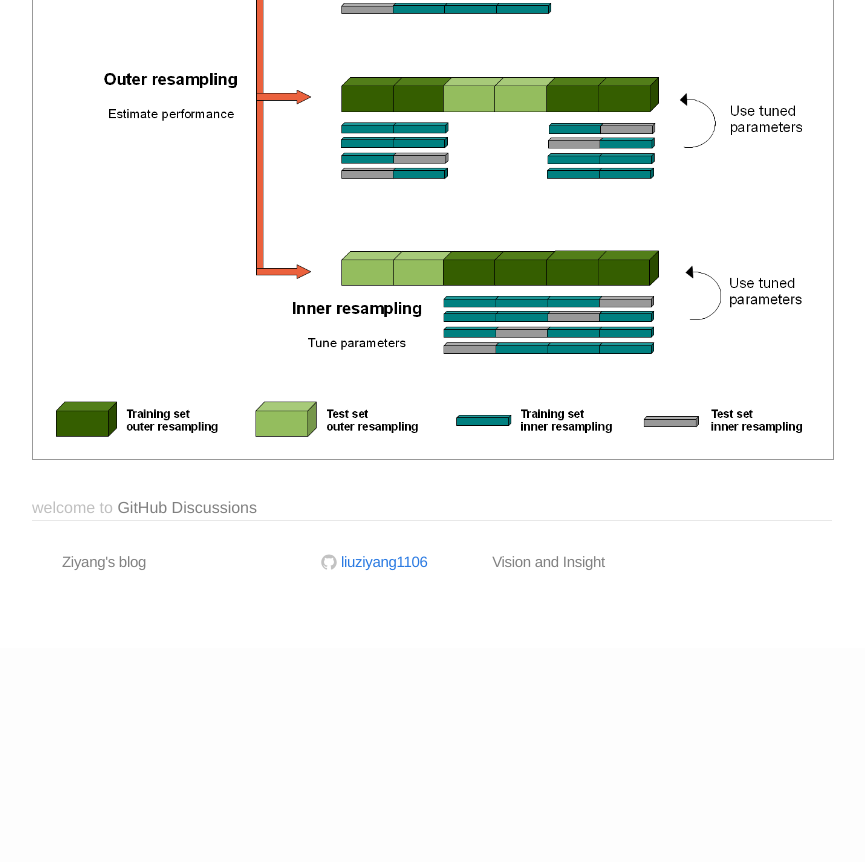
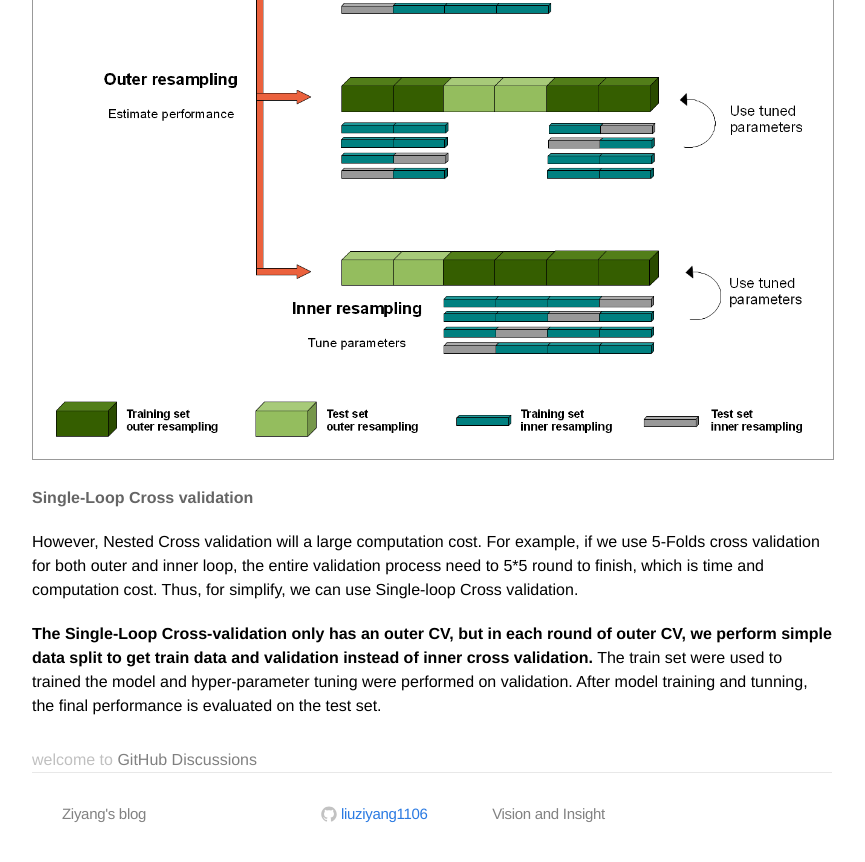
Before and after one commit to liuziyang1106/liuziyang1106.github.io, a Jekyll site: the page built from _posts/2021-5-14-cross-validation.md, in a window 1280 px wide and 900 px high, scrolled down 2215 px. Shown: the top 862 px of the window, without its empty margins (208-1073 px from the left). Built offline with Jekyll 4.4.1, drawn with Linux system fonts in a browser that asks for light colours; before the commit the page ends 2863 px from its top, so only the background shows below that.

Commit message:
cross validation

```diff
--- a/_posts/2021-5-14-cross-validation.md
+++ b/_posts/2021-5-14-cross-validation.md
@@ -21,17 +21,23 @@ date: 2021-05-14 12:00:00
 
 ## Type of Cross validation
 
+
+
 ### Simple K-Folds Cross validation
 
 In **K Fold cross validation**, the data is divided into k subsets. Now the holdout method is repeated k times, such that **each time, one of the k subsets is used as the test set/ validation set and the other k-1 subsets are put together to form a training set**. The error estimation is averaged over all k trials to get total effectiveness of our model.
 
  As can be seen, every data point gets to be in a validation set exactly once, and gets to be in a training set *k-1* times. **This significantly reduces bias as we are using most of the data for fitting, and also significantly reduces variance as most of the data is also being used in validation set.** Interchanging the training and test sets also adds to the effectiveness of this method. **As a general rule and empirical evidence, K = 5 or 10 is generally preferred**, but nothing’s fixed and it can take any value.
 
+
+
 ### Leave One Out
 
 This approach leaves p data points out of training data, i.e. if there are n data points in the original sample then, n-p samples are used to train the model and p points are used as the validation set. This is repeated for all combinations in which original sample can be separated this way, and then the error is averaged for all trials, to give overall effectiveness.
 
 **A particular case of this method is when p = 1. This is known as Leave one out cross validation.** This method is generally preferred over the previous one because **it does not suffer from the intensive computation, as number of possible combinations is equal to number of data points in original sample or n.**
+
+
 
 ### Stratified K-Folds Cross-validation
 
@@ -40,6 +46,8 @@ This approach leaves p data points out of training data, i.e. if there are n dat
 > **Above explained validation techniques are also referred to as Non-exhaustive cross validation methods.** *These do not compute all ways of splitting the original sample, i.e. you just have to decide how many subsets need to be made. Also, these are approximations of* **method explained below, also called Exhaustive Methods, that computes all possible ways the data can be split into training and test sets.**
 
 ## How to do Hyper-parameter tuning and model evaluation at the same time
+
+
 
 ### Nested Cross validation
 
@@ -51,3 +59,9 @@ The nested CV has an inner loop CV nested in an outer CV. The inner loop is resp
 <img src="/assets/2021-05-14-nested-cross-validation.png">
 <div class="thecap"></div>
 </div>
+
+### Single-Loop Cross validation
+
+However, Nested Cross validation will a large computation cost. For example, if we use 5-Folds cross validation for both outer and inner loop, the entire validation process need to 5*5 round to finish,  which is time and computation cost. Thus, for simplify, we can use Single-loop Cross validation.
+
+**The Single-Loop Cross-validation only has an outer CV, but in each round of outer CV, we perform simple data split to get train data and validation instead of inner cross validation.** The train set were used to trained the model and hyper-parameter tuning were performed on validation. After model training and tunning, the final performance is evaluated on the test set.
```
